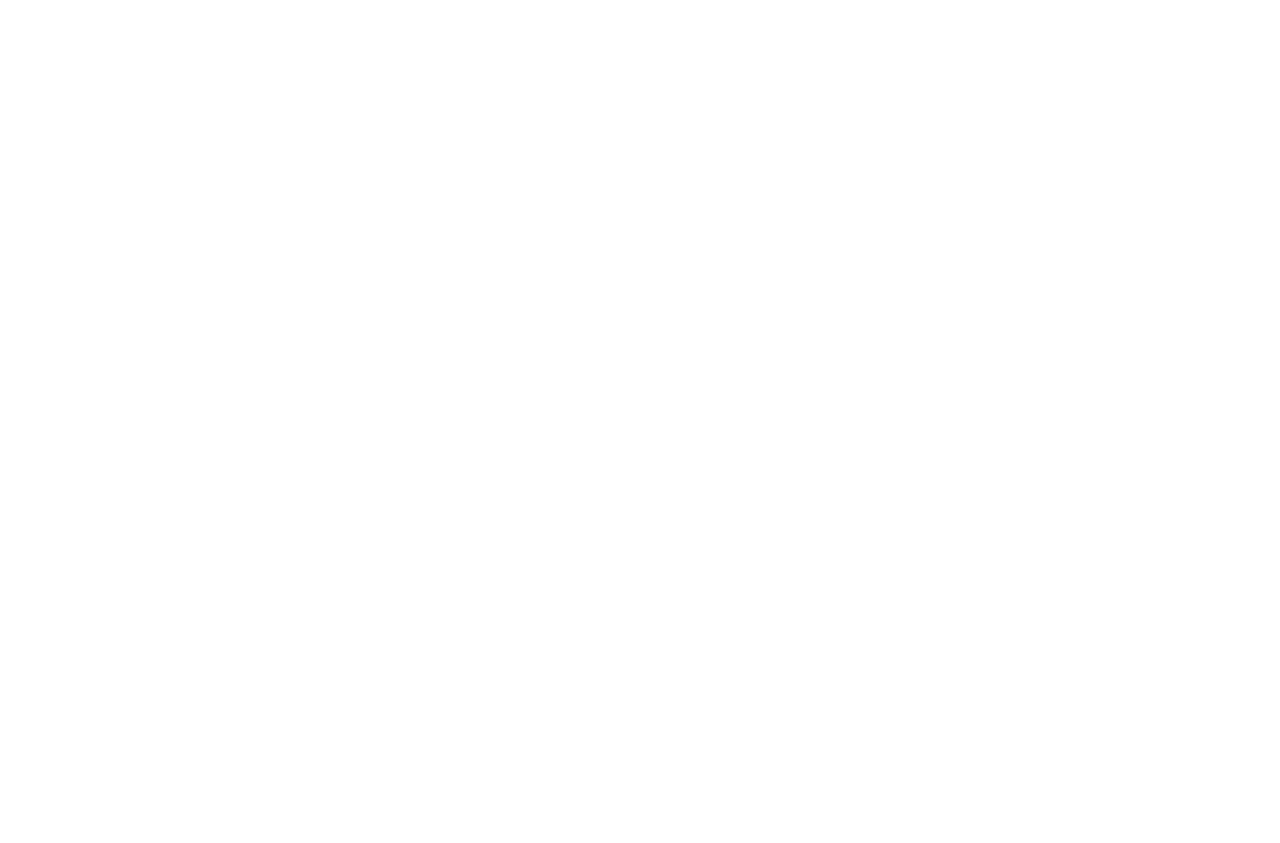
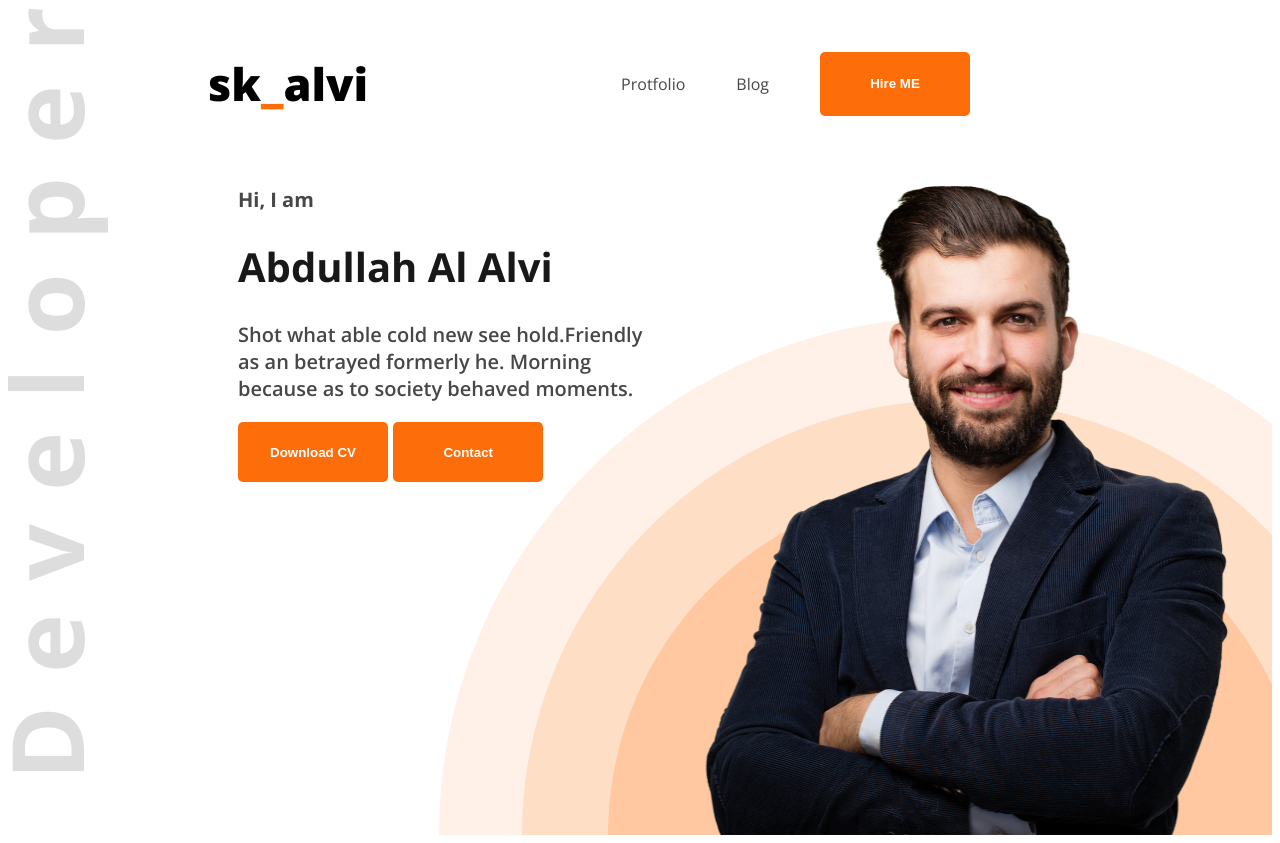
Before and after one commit to skalvi404/Protfolio, a plain HTML site: page index.html in a window 1280 px wide. Before the commit the page ends 800 px from the top, so only its background shows below. Drawn offline with nearby package versions, Linux system fonts and the light colour scheme.

Commit message:
Hero SECTION PRIMARY STAGE

```diff
--- a/index.html
+++ b/index.html
@@ -1,19 +1,43 @@
 <!DOCTYPE html>
 <html lang="en">
+
 <head>
     <meta charset="UTF-8">
     <meta name="viewport" content="width=device-width, initial-scale=1.0">
     <title>Deveoloper Protfolio</title>
+    <link rel="stylesheet" href="styles/style.css">
 </head>
-<body>
-<header>
 
-</header>
-<main>
+<body class="open-sans-normal">
+    <header class="hero-image">
+        <nav>
+            <h3 class="nav-title">sk<span class="text-primary">_</span>alvi</h3>
+            <ul class="nav-content dark-2">
+                <li><a class="dark-2">Protfolio</a></li>
+                <li><a class="dark-2">Blog</a></li>
+                <li><a href=""><button class="btn-color nav-btn">Hire ME</button></a></li>
 
-</main>
-<footer>
 
-</footer>
+            </ul>
+        </nav>
+        <div class="banner">
+            <div class="banner-content dark-2">
+                <h4 class=>Hi, I am </h4>
+                <h1 class="dark1">Abdullah Al Alvi</h1>
+                <p>Shot what able cold new see hold.Friendly as an betrayed formerly he. Morning because as to society
+                    behaved moments.</p>
+                    <button class="btn-color banner-button">Download CV</button>
+                    <button class="btn-color banner-button">Contact</button>
+                </div>
+            <img class="banner-image" src="portfolio-resources/images/hardy.png" alt="">
+        </div>
+    </header>
+    <main>
+
+    </main>
+    <footer>
+
+    </footer>
 </body>
+
 </html>
--- /dev/null
+++ b/styles/style.css
@@ -0,0 +1,80 @@
+@import url('https://fonts.googleapis.com/css2?family=Open+Sans:ital,wght@0,300..800;1,300..800&display=swap');
+
+/* shared style */
+.text-primary{
+color: #FD6E0A;
+}
+.dark-2{
+    color:#474747;
+}
+.dark1{
+    color:#181818;
+}
+.open-sans-normal {
+    font-family: "Open Sans", sans-serif;
+    font-optical-sizing: auto;
+    font-style: normal;
+    font-variation-settings:"wdth" 100;
+}
+/* nav sytle */
+nav {
+    display: flex;
+    align-items: center;
+    justify-content: space-between;
+    margin:0 200px;
+
+}
+.nav-title{
+    font-weight: 800;
+    font-size: 45px;
+}
+.nav-content,li a{
+  list-style: none;
+  text-decoration: none;
+  display: flex;
+  margin-right: 51px;
+  align-items: center;
+
+}
+.btn-color{
+background-color: #FD6E0A;
+color: white;
+font-weight: 800;
+border: none;
+
+}
+.nav-btn{
+    height: 64px;
+    width:150px;
+    padding: 18px 35px;
+    border-radius: 5px;
+
+}
+
+.banner{
+    display: flex;
+    justify-content: space-between;
+    margin: 0 35px 0 230px;
+
+
+}
+.banner-content{
+    font-size: 20px;
+    font-weight: 600;
+}
+.banner-button{
+    width: 150px;
+    height: 60px;
+    border-radius: 5px;
+}
+.banner-image{
+width: 580px;
+height: 676px;
+}
+.hero-image
+{
+    background-image: url(../portfolio-resources/images/developer.png),url(../portfolio-resources/images/header_bg.png);
+    background-repeat: no-repeat;
+    background-position: top left,bottom right;
+
+}
```
